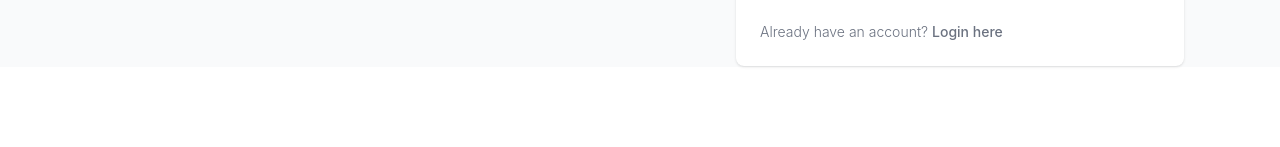
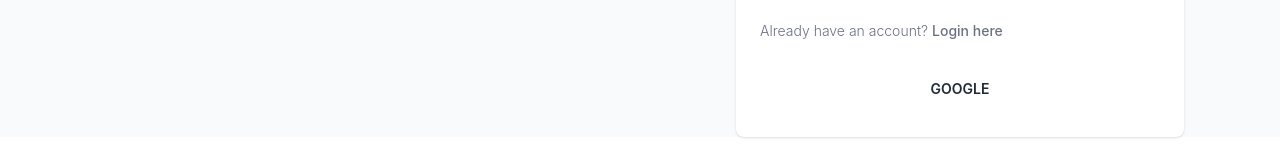
Before and after one commit to sayedsafi2000/gadget_-_gears_client, a React (Create React App) app: page /signup in a window 1280 px wide. Shown: the part 653-800 px from the top of the page. Built offline with nearby package versions, Linux system fonts and the light colour scheme; no server answers.

Commit message:
added google signup

```diff
--- /dev/null
+++ b/src/Components/Blog/Blog.js
@@ -0,0 +1,14 @@
+import React from 'react';
+
+const Blog = () => {
+    return (
+        <div>
+            <h2 className="text-4xl font-bold text-center">Question & Answer</h2>
+            <div>
+                <h2 className='text-xl font-bold text-black'>What are the different ways to manage a state in a React application?</h2>
+            </div>
+        </div>
+    );
+};
+
+export default Blog;
--- a/src/Components/SignUp/SignUp.js
+++ b/src/Components/SignUp/SignUp.js
@@ -1,9 +1,12 @@
-import React, { useState,useContext } from 'react';
+import React, { useState, useContext } from 'react';
 import { AuthContext } from '../../Context/Authprovider';
 import { Link, useNavigate } from "react-router-dom";
+import toast from 'react-hot-toast';
+import { GoogleAuthProvider } from 'firebase/auth';
 const SignUp = () => {
-    const { createUser, updateUser } = useContext(AuthContext);
+    const { createUser, updateUser, providerLogin } = useContext(AuthContext);
     const navigate = useNavigate();
+    const googleProvider = new GoogleAuthProvider();
     const [signUpError, setsignUpError] = useState("")
     const handleSignup = (event) => {
         event.preventDefault();
@@ -12,7 +15,7 @@ const SignUp = () => {
         const name = form.name.value;
         const role = form.role.value;
         const password = form.password.value;
-        const usersInfo = {email,name,role}
+        const usersInfo = { email, name, role }
         console.log(usersInfo)
         setsignUpError("");
         createUser(email, password)
@@ -20,12 +23,12 @@ const SignUp = () => {
                 const user = result.user;
                 updateSignInUser(name)
                 console.log(user);
-                fetch("http://localhost:5000/users",{
-                    method:"POST",
-                    headers:{
-                        "content-type":"application/json"
+                fetch("http://localhost:5000/users", {
+                    method: "POST",
+                    headers: {
+                        "content-type": "application/json"
                     },
-                    body:JSON.stringify(usersInfo)
+                    body: JSON.stringify(usersInfo)
                 })
                 form.reset();
                 navigate("/");
@@ -34,9 +37,31 @@ const SignUp = () => {
                 setsignUpError(err.message);
                 console.error(err)
             });
+    };
+    const handleGoogleSignin = () => {
+        providerLogin(googleProvider)
+            .then(result => {
+                const user = result.user;
+                const email = user?.email
+                const name = user?.displayName
+                console.log(user);
+                const usersInfo = { name,email}
+                fetch("http://localhost:5000/users", {
+                    method: "POST",
+                    headers: {
+                        "content-type": "application/json"
+                    },
+                    body: JSON.stringify(usersInfo)
+                })
+                navigate("/");
+            })
+            .catch(error => {
+                console.log(error);
+                toast.error(error.message)
+            })
     }
     const updateSignInUser = (name) => {
-        const profile = { displayName: name}
+        const profile = { displayName: name,}
         updateUser(profile)
             .then(() => { })
             .catch(error => {
@@ -85,6 +110,7 @@ const SignUp = () => {
                                 Already have an account? <Link to="/login" className="font-medium text-primary-600 hover:underline dark:text-primary-500">Login here</Link>
                             </p>
                         </form>
+                        <button onClick={handleGoogleSignin} className="btn btn-ghost  mx-auto w-full">Google</button>
                     </div>
                 </div>
             </div>
--- a/src/Context/Authprovider.js
+++ b/src/Context/Authprovider.js
@@ -1,5 +1,5 @@
 import React, { useState, createContext, useEffect } from 'react';
-import { createUserWithEmailAndPassword, getAuth, onAuthStateChanged, signInWithEmailAndPassword, signOut, updateProfile } from "firebase/auth"
+import { createUserWithEmailAndPassword, getAuth, onAuthStateChanged, signInWithEmailAndPassword, signInWithPopup, signOut, updateProfile } from "firebase/auth"
 import app from '../Firebase/Firebase.config';
 export const AuthContext = createContext();
 const auth = getAuth(app);
@@ -14,7 +14,10 @@ const AuthProvider = ({ children }) => {
             setLoading(false)
         });
         return () => unsubscribe();
-    }, [])
+    }, []);
+    const providerLogin = (provider) => {
+        return signInWithPopup(auth, provider)
+    }
     const updateUser = (userInfo) => {
         return updateProfile(auth.currentUser, userInfo);
     }
@@ -32,7 +35,7 @@ const AuthProvider = ({ children }) => {
         return signOut(auth);
     }
 
-    const authInfo = { user, createUser, signIn, logOut, updateUser, loading }
+    const authInfo = { user,providerLogin, createUser, signIn, logOut, updateUser, loading }
     return (
         <AuthContext.Provider value={authInfo}>
             {children}
```
Also changed, not shown: src/Router/Router.js (+6 -1 lines), public/blog.png (added).
